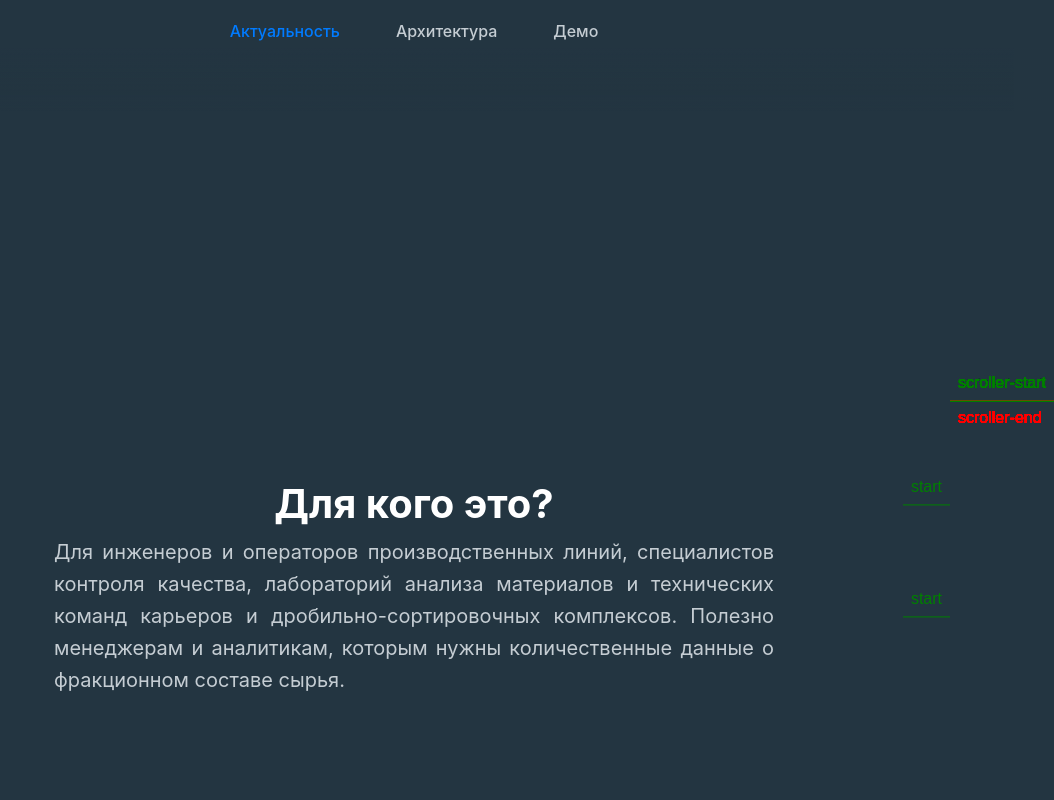
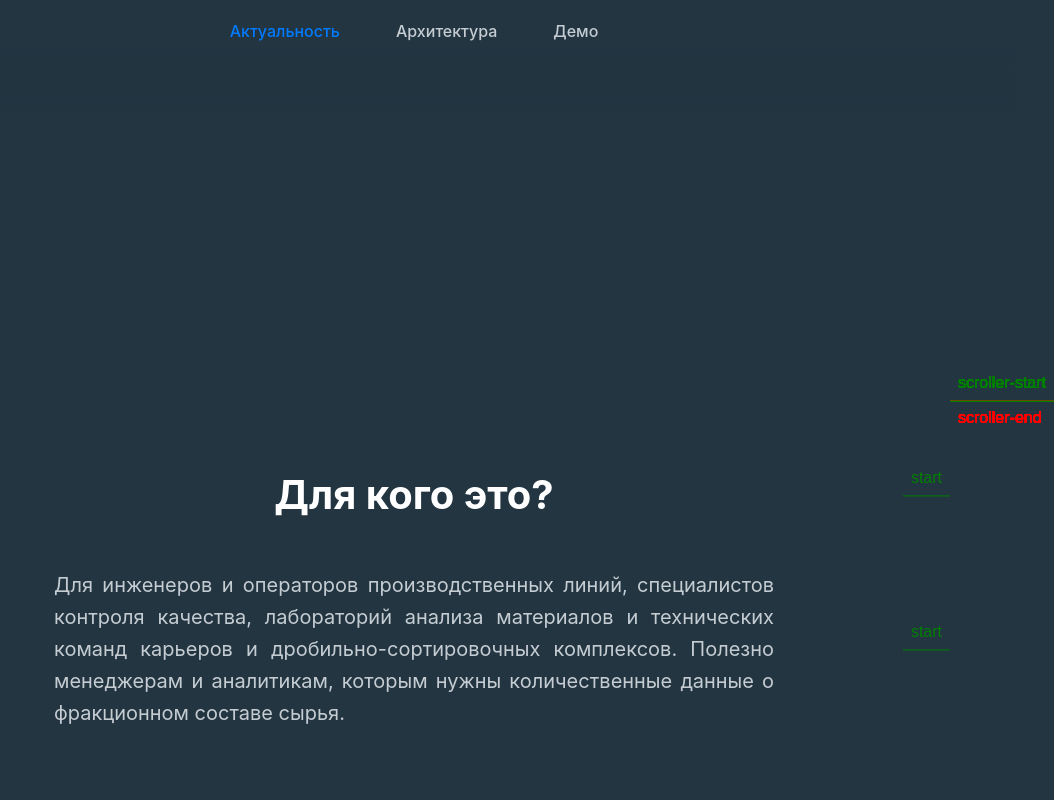
Before and after one commit to daniilmiagkov/diploma-landing, a Vue app: page / in a window 1280 px wide. Shown: the top 800 px of the page, without its empty margins (226-1280 px from the left). Built offline with nearby package versions, Linux system fonts and the light colour scheme.

Commit message:
minor style fix

```diff
--- a/src/components/elements/Text.vue
+++ b/src/components/elements/Text.vue
@@ -24,7 +24,7 @@ onMounted(() => {
         ease: 'back',
         scrollTrigger: {
           trigger: text,
-          start: 'center center',
+          start: 'top center',
           end: '+=100%',
           markers: true,
           toggleActions: 'play play pause play',
--- a/src/components/sections/Relevance.vue
+++ b/src/components/sections/Relevance.vue
@@ -152,7 +152,9 @@ onMounted(() => {
   font-size: var(--font-size-2xl);
   color: var(--color-primary);
   margin-top: var(--space-8xl);
+  margin-bottom: var(--space-2xl);
   text-align: center;
+  line-height: 1.15;
 }
 
 .answer {
```
